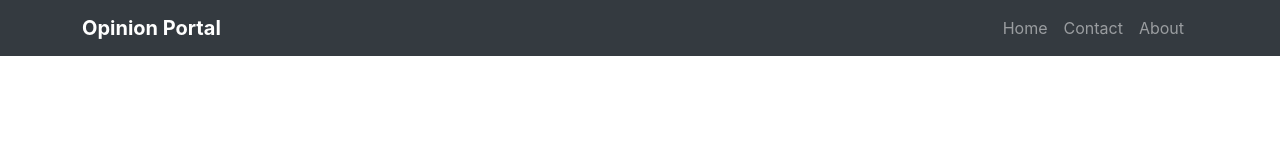
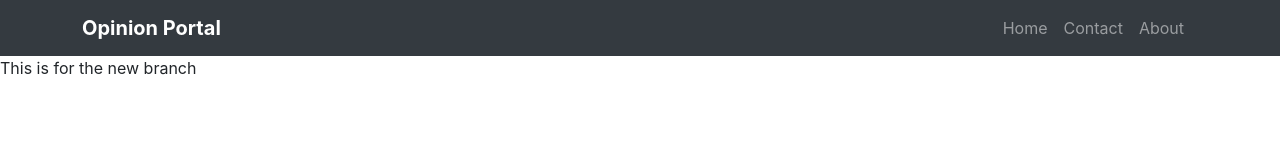
Before and after one commit to mrRio8936/mrRio8936.github.io, a plain HTML site: page index.html in a window 1280 px wide. Drawn offline with nearby package versions, Linux system fonts and the light colour scheme.

Commit message:
new branch

```diff
--- a/index.html
+++ b/index.html
@@ -37,7 +37,7 @@
     </ul>
   </nav>
 </div>
-<i class="bi bi-instagram"></i>
+<p>This is for the new branch</p>
 
 <!-- javaScript files -->
 <script src="https://code.jquery.com/jquery-3.2.1.slim.min.js" integrity="sha384-KJ3o2DKtIkvYIK3UENzmM7KCkRr/rE9/Qpg6aAZGJwFDMVNA/GpGFF93hXpG5KkN" crossorigin="anonymous"></script>
```
Also changed, not shown: about.html (+1 -1 lines).
